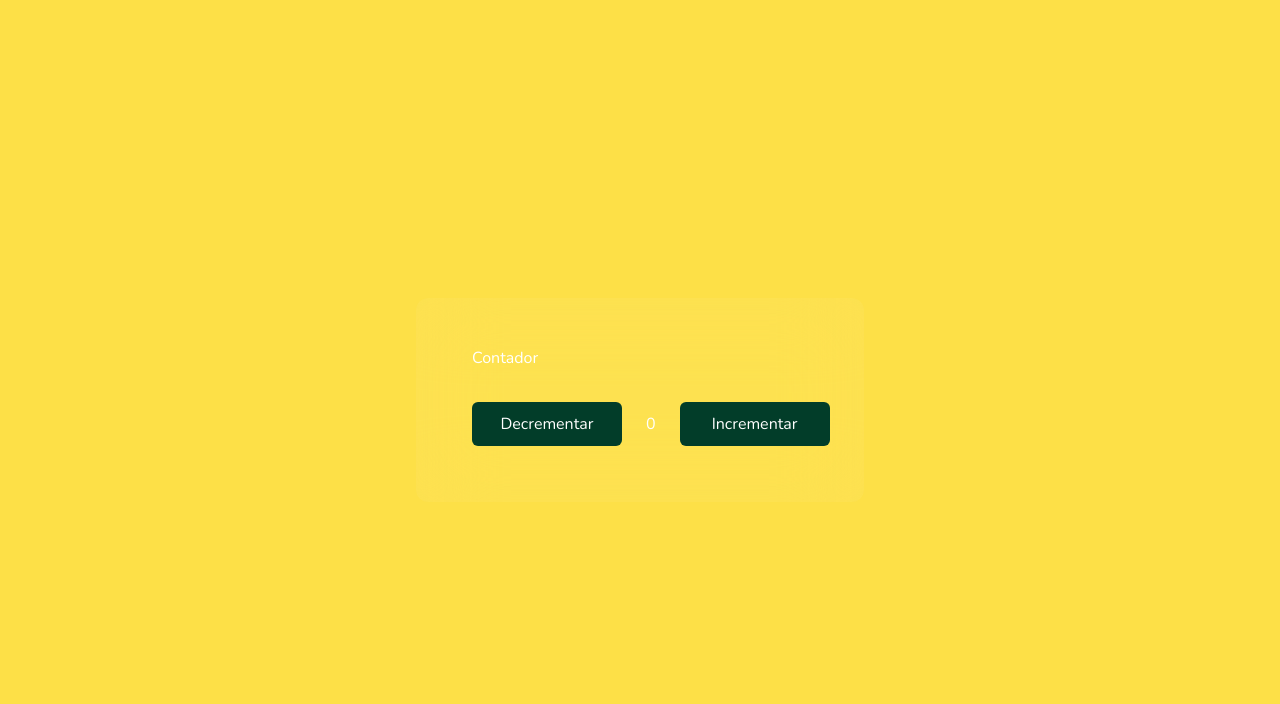
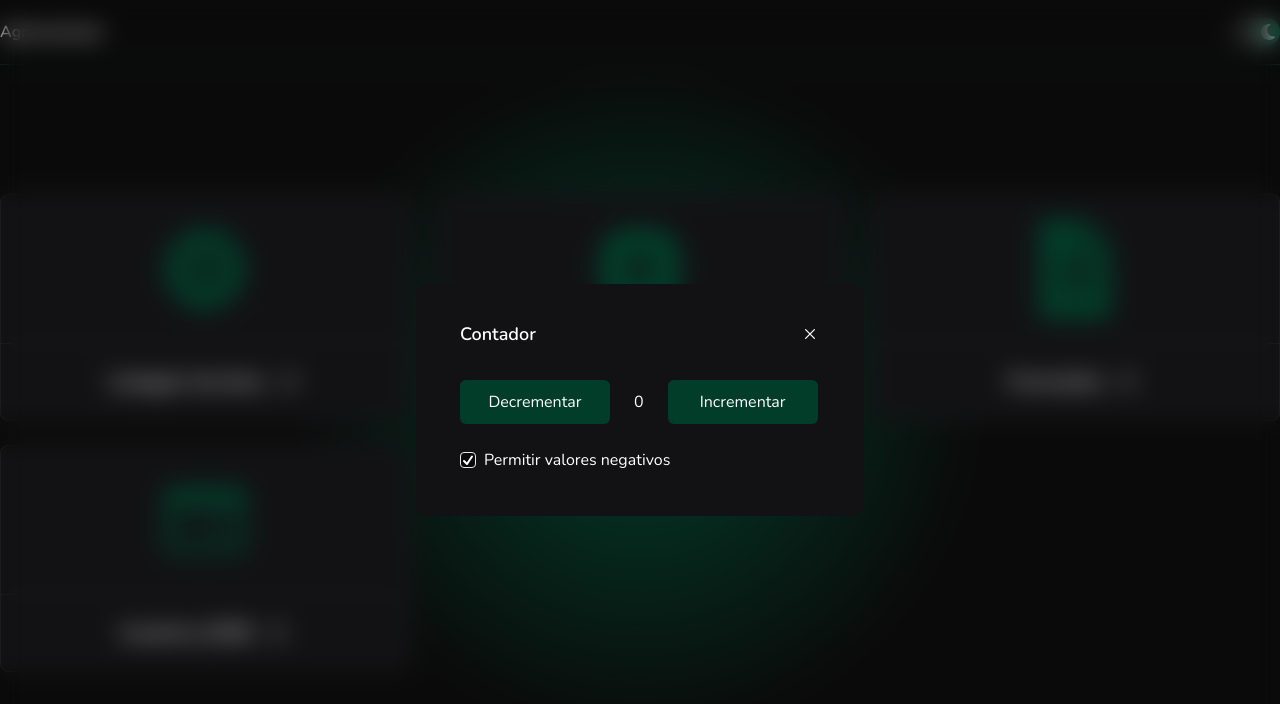
Before and after one commit to alexsolda/agrinvest_test, a Next.js app: page / in a window 1280 px wide. Both pictures are taken after a click on the button "Incrementador". Shown: the top 704 px of the page. Built offline with nearby package versions, Linux system fonts and the light colour scheme.

Commit message:
fix: modal layout, input and main background

```diff
--- a/src/app/layout.tsx
+++ b/src/app/layout.tsx
@@ -25,7 +25,7 @@ export default function RootLayout({
   return (
     <html lang="pt">
       <body
-        className={`${nunito.variable} text-black-900 dark:text-white font-nunito min-h-screen bg-zinc-200 dark:bg-custom-radial dark:animate-pulseBG transition-all`}
+        className={`${nunito.variable} text-black-900 dark:text-white font-nunito min-h-screen bg-zinc-100 dark:bg-custom-radial dark:animate-pulseBG transition-all`}
       >
         <Providers>
           <Header />
--- a/src/components/Counter/index.tsx
+++ b/src/components/Counter/index.tsx
@@ -2,6 +2,7 @@
 
 import { ReactElement, useState } from 'react'
 import BtDefault from '../Buttons/BtDefault'
+import { Checkbox, Field, Label } from '@headlessui/react'
 
 enum HandleCounterTypes {
   plus,
@@ -48,14 +49,27 @@ const Counter = (): ReactElement => {
           onClick={() => handleCounter(HandleCounterTypes.plus)}
         />
       </div>
-      {/* <Checkbox
-        color="default"
-        radius="lg"
-        isSelected={allowNegatives}
-        onClick={() => handleAllowNegatives()}
-      >
-        Permitir valores negativos.
-      </Checkbox> */}
+      <Field className="flex items-center gap-2">
+        <Checkbox
+          checked={allowNegatives}
+          onClick={() => handleAllowNegatives()}
+          className="group block size-4 rounded border bg-white dark:bg-black-900 data-[checked]:bg-green"
+        >
+          <svg
+            className="stroke-white opacity-0 group-data-[checked]:opacity-100"
+            viewBox="0 0 14 14"
+            fill="none"
+          >
+            <path
+              d="M3 8L6 11L11 3.5"
+              strokeWidth={2}
+              strokeLinecap="round"
+              strokeLinejoin="round"
+            />
+          </svg>
+        </Checkbox>
+        <Label>Permitir valores negativos</Label>
+      </Field>
     </div>
   )
 }
--- a/src/components/Input/index.tsx
+++ b/src/components/Input/index.tsx
@@ -7,7 +7,7 @@ const Input = forwardRef<HTMLInputElement, IInputProps>((props, ref) => {
     <input
       type="text"
       ref={ref}
-      className="p-2 rounded-md outline-none border border-zinc-400 dark:border-neutral-800 focus:border-green"
+      className="p-2 rounded-md outline-none bg-white dark:bg-black-900 border border-zinc-400 dark:border-neutral-800 focus:border-green"
       {...props}
     />
   )
--- a/src/components/ModalContainer/index.tsx
+++ b/src/components/ModalContainer/index.tsx
@@ -6,6 +6,7 @@ import {
   DialogTitle
 } from '@headlessui/react'
 import { ReactElement } from 'react'
+import { IoCloseOutline } from 'react-icons/io5'
 
 type IModalContainerProps = {
   isOpen: boolean
@@ -27,18 +28,23 @@ const ModalContainer = ({
       className="relative z-10 focus:outline-none"
       onClose={onClose}
     >
-      <DialogBackdrop className="fixed inset-0 bg-yellow-300" />
-      <div className="fixed inset-0 z-10 w-screen overflow-y-auto">
+      <DialogBackdrop className="fixed inset-0 bg-black/50 backdrop-blur-md" />
+      <div className="fixed inset-0 z-10 w-screen overflow-y-auto shadow-xl">
         <div className="flex min-h-full items-center justify-center p-4">
           <DialogPanel
             transition
-            className="w-full max-w-md rounded-xl bg-white/5 p-6 backdrop-blur-2xl duration-300 ease-out data-[closed]:transform-[scale(95%)] data-[closed]:opacity-0"
+            className="w-full max-w-md rounded-xl bg-white dark:bg-black-700 p-3 duration-300 ease-out data-[closed]:transform-[scale(95%)] data-[closed]:opacity-0"
           >
             <DialogTitle
-              as="h3"
-              className="flex flex-col gap-1 lg:mx-8 mx-3 mt-6 dark:text-white text-black-900"
+              as="p"
+              className="flex items-center justify-between  gap-1 lg:mx-8 mx-3 mt-6 dark:text-white text-black-900"
             >
-              {title}
+              <p className="text-lg font-bold">{title}</p>
+              <IoCloseOutline
+                size={20}
+                onClick={onClose}
+                className="cursor-pointer"
+              />
             </DialogTitle>
             <div className="lg:p-8 p-3">{children}</div>
           </DialogPanel>
--- a/src/pages/usuarios.tsx
+++ b/src/pages/usuarios.tsx
@@ -12,7 +12,7 @@ type IUserProps = {
 const Users = ({ initialData }: IUserProps): ReactElement => {
   return (
     <div
-      className={`text-black-900 dark:text-white font-nunito min-h-screen bg-zinc-200 dark:bg-custom-radial dark:animate-pulseBG transition-all`}
+      className={`text-black-900 dark:text-white font-nunito min-h-screen bg-zinc-100 dark:bg-custom-radial dark:animate-pulseBG transition-all`}
     >
       <Header />
       <Wrapper className="mt-6">
```
